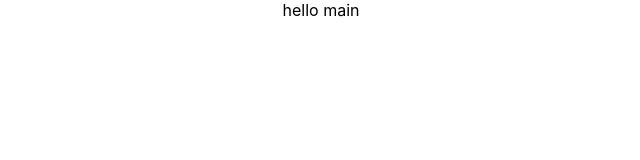
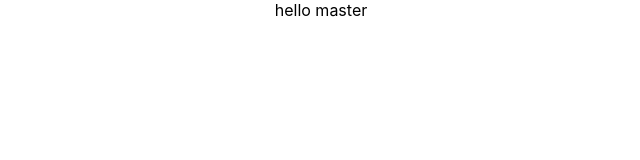
Before and after one commit to Mohamed-HAZAMI/testme, a React (Create React App) app: page / in a window 1280 px wide. Shown: the top 160 px of the page, without its empty margins (319-959 px from the left). Built offline with nearby package versions, Linux system fonts and the light colour scheme.

Commit message:
master modification

```diff
--- a/src/App.js
+++ b/src/App.js
@@ -4,7 +4,7 @@
 function App() {
   return (
     <div className="App">
-       <div>hello main</div>
+       <div>hello master</div>
     </div>
   );
 }
```
